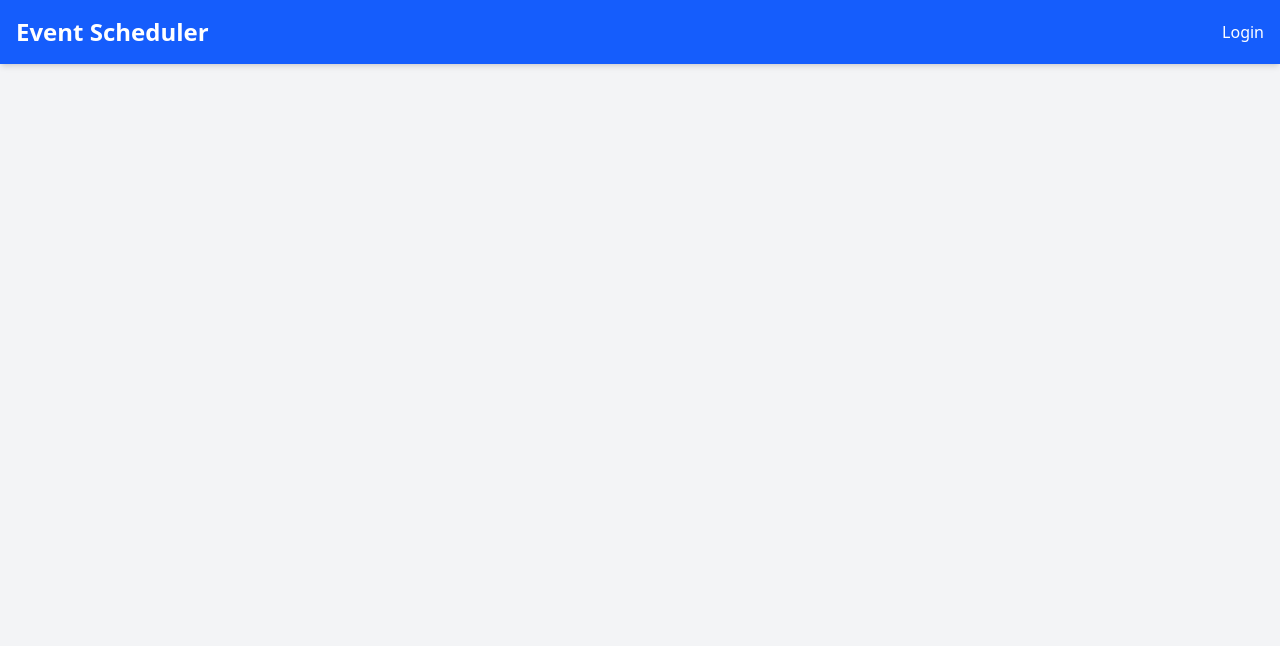
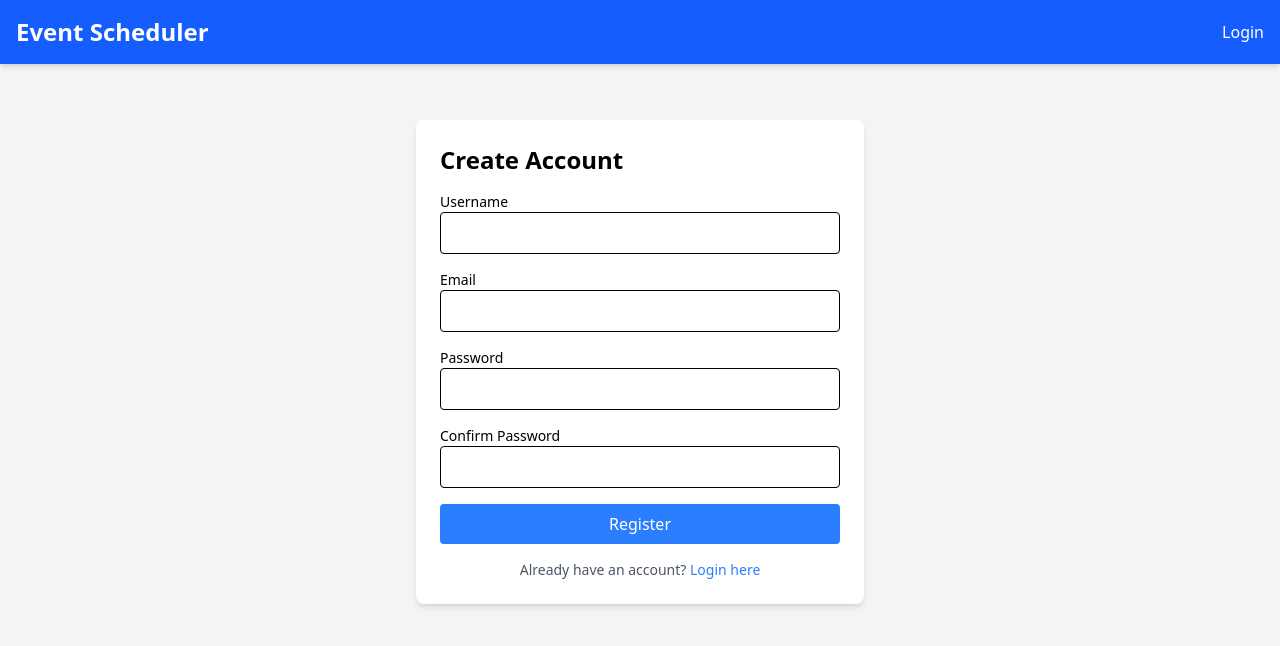
Before and after one commit to Muse-Semu/event_scheduler_project, a React (Vite) app in the folder event_frontend/: page /register in a window 1280 px wide. Shown: the top 646 px of the page. Built offline with nearby package versions, Linux system fonts and the light colour scheme.

Commit message:
RegisterForm for creating user with some updates

```diff
--- a/event_frontend/src/App.tsx
+++ b/event_frontend/src/App.tsx
@@ -7,6 +7,7 @@ import LoginForm from './components/LoginForm';
 import EventModal from './components/EventModal';
 import useAuthStore from './store/authStore';
 import { useModalStore } from './store/modalStore';
+import RegisterForm from "./components/RegisterForm";
 
 const App: React.FC = () => {
   const { isAuthenticated } = useAuthStore();
@@ -39,6 +40,7 @@ const App: React.FC = () => {
             }
           />
           <Route path="/login" element={<LoginForm />} />
+          <Route path="/register" element={<RegisterForm />} />
         </Routes>
       </div>
       {isOpen && <EventModal />}
--- a/event_frontend/src/components/LoginForm.tsx
+++ b/event_frontend/src/components/LoginForm.tsx
@@ -1,6 +1,6 @@
 // src/components/LoginForm.tsx
 import { useState } from "react";
-import { useNavigate } from "react-router-dom";
+import { useNavigate, Link } from "react-router-dom";
 import { useAuth } from "../hooks/useAuth";
 
 const LoginForm: React.FC = () => {
@@ -64,6 +64,17 @@ const LoginForm: React.FC = () => {
           Login
         </button>
       </form>
+      <div className="mt-4 text-center">
+        <p className="text-sm text-gray-600">
+          Don't have an account?{" "}
+          <Link
+            to="/register"
+            className="text-blue-500 hover:underline font-medium"
+          >
+            Register here
+          </Link>
+        </p>
+      </div>
     </div>
   );
 };
--- /dev/null
+++ b/event_frontend/src/components/RegisterForm.tsx
@@ -0,0 +1,181 @@
+// src/components/RegisterForm.tsx
+import { useState } from "react";
+import { useNavigate } from "react-router-dom";
+import apiClient from "../api/client";
+import { toast } from "react-toastify";
+import "react-toastify/dist/ReactToastify.css";
+
+const RegisterForm: React.FC = () => {
+  const [formData, setFormData] = useState({
+    username: "",
+    email: "",
+    password: "",
+    confirmPassword: "",
+  });
+  const [errors, setErrors] = useState<Record<string, string>>({});
+  const [isSubmitting, setIsSubmitting] = useState(false);
+  const navigate = useNavigate();
+
+  const handleChange = (e: React.ChangeEvent<HTMLInputElement>) => {
+    const { name, value } = e.target;
+    setFormData({ ...formData, [name]: value });
+    // Clear error when user types
+    if (errors[name]) {
+      setErrors({ ...errors, [name]: "" });
+    }
+  };
+
+  const validateForm = () => {
+    const newErrors: Record<string, string> = {};
+
+    if (!formData.username.trim()) {
+      newErrors.username = "Username is required";
+    } else if (formData.username.length < 4) {
+      newErrors.username = "Username must be at least 4 characters";
+    }
+
+    if (!formData.email.trim()) {
+      newErrors.email = "Email is required";
+    } else if (!/^[^\s@]+@[^\s@]+\.[^\s@]+$/.test(formData.email)) {
+      newErrors.email = "Please enter a valid email";
+    }
+
+    if (!formData.password) {
+      newErrors.password = "Password is required";
+    } else if (formData.password.length < 8) {
+      newErrors.password = "Password must be at least 8 characters";
+    }
+
+    if (formData.password !== formData.confirmPassword) {
+      newErrors.confirmPassword = "Passwords do not match";
+    }
+
+    setErrors(newErrors);
+    return Object.keys(newErrors).length === 0;
+  };
+
+  const handleSubmit = async (e: React.FormEvent) => {
+    e.preventDefault();
+
+    if (!validateForm()) {
+      return;
+    }
+
+    setIsSubmitting(true);
+    try {
+      await apiClient.post("/register/", {
+        username: formData.username,
+        email: formData.email,
+        password: formData.password,
+      });
+
+      toast.success("Registration successful! Please login.");
+      navigate("/login");
+    } catch (error: any) {
+      const errorMessage =
+        error.response?.data?.message ||
+        error.response?.data?.username?.[0] ||
+        error.response?.data?.email?.[0] ||
+        "Registration failed. Please try again.";
+      toast.error(errorMessage);
+    } finally {
+      setIsSubmitting(false);
+    }
+  };
+
+  return (
+    <div className="max-w-md mx-auto bg-white p-6 rounded-lg shadow-md mt-10">
+      <h2 className="text-2xl font-bold mb-4">Create Account</h2>
+      <form onSubmit={handleSubmit} className="space-y-4">
+        <div>
+          <label className="block text-sm font-medium">Username</label>
+          <input
+            type="text"
+            name="username"
+            value={formData.username}
+            onChange={handleChange}
+            className={`w-full p-2 border rounded ${
+              errors.username ? "border-red-500" : ""
+            }`}
+            required
+          />
+          {errors.username && (
+            <p className="text-red-500 text-xs mt-1">{errors.username}</p>
+          )}
+        </div>
+
+        <div>
+          <label className="block text-sm font-medium">Email</label>
+          <input
+            type="email"
+            name="email"
+            value={formData.email}
+            onChange={handleChange}
+            className={`w-full p-2 border rounded ${
+              errors.email ? "border-red-500" : ""
+            }`}
+            required
+          />
+          {errors.email && (
+            <p className="text-red-500 text-xs mt-1">{errors.email}</p>
+          )}
+        </div>
+
+        <div>
+          <label className="block text-sm font-medium">Password</label>
+          <input
+            type="password"
+            name="password"
+            value={formData.password}
+            onChange={handleChange}
+            className={`w-full p-2 border rounded ${
+              errors.password ? "border-red-500" : ""
+            }`}
+            required
+          />
+          {errors.password && (
+            <p className="text-red-500 text-xs mt-1">{errors.password}</p>
+          )}
+        </div>
+
+        <div>
+          <label className="block text-sm font-medium">Confirm Password</label>
+          <input
+            type="password"
+            name="confirmPassword"
+            value={formData.confirmPassword}
+            onChange={handleChange}
+            className={`w-full p-2 border rounded ${
+              errors.confirmPassword ? "border-red-500" : ""
+            }`}
+            required
+          />
+          {errors.confirmPassword && (
+            <p className="text-red-500 text-xs mt-1">
+              {errors.confirmPassword}
+            </p>
+          )}
+        </div>
+
+        <button
+          type="submit"
+          disabled={isSubmitting}
+          className="w-full bg-blue-500 hover:bg-blue-600 text-white p-2 rounded disabled:opacity-50"
+        >
+          {isSubmitting ? "Registering..." : "Register"}
+        </button>
+      </form>
+
+      <div className="mt-4 text-center">
+        <p className="text-sm text-gray-600">
+          Already have an account?{" "}
+          <a href="/login" className="text-blue-500 hover:underline">
+            Login here
+          </a>
+        </p>
+      </div>
+    </div>
+  );
+};
+
+export default RegisterForm;
```
